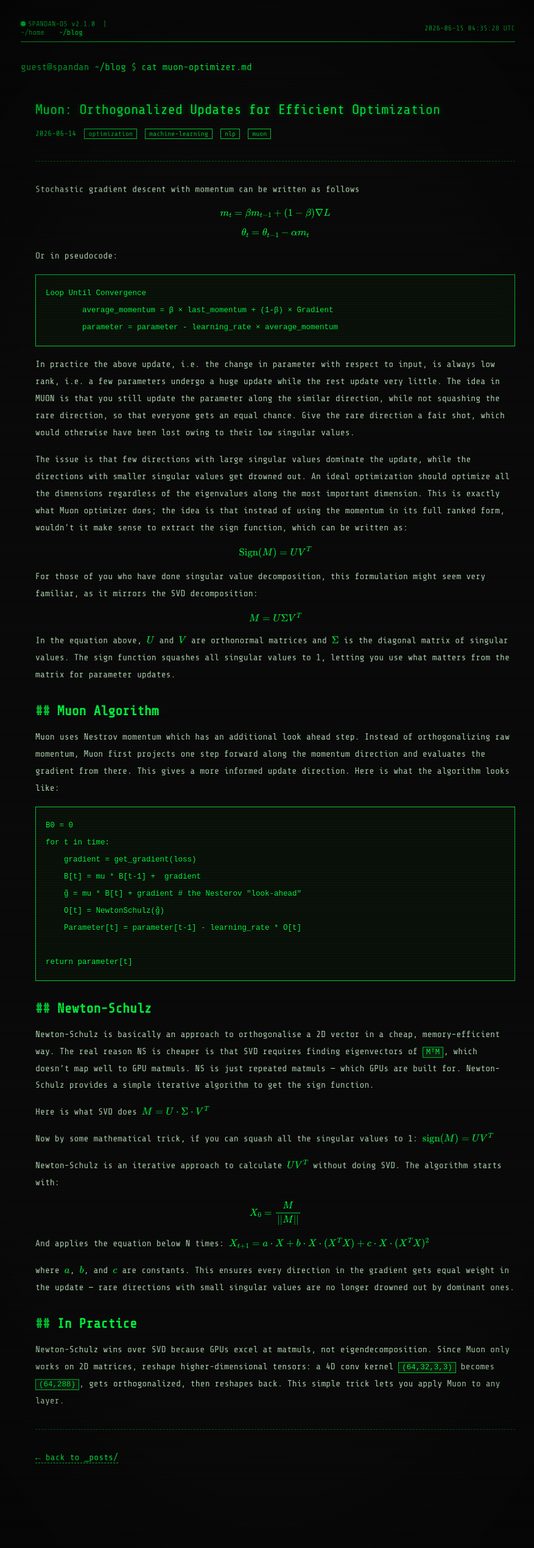
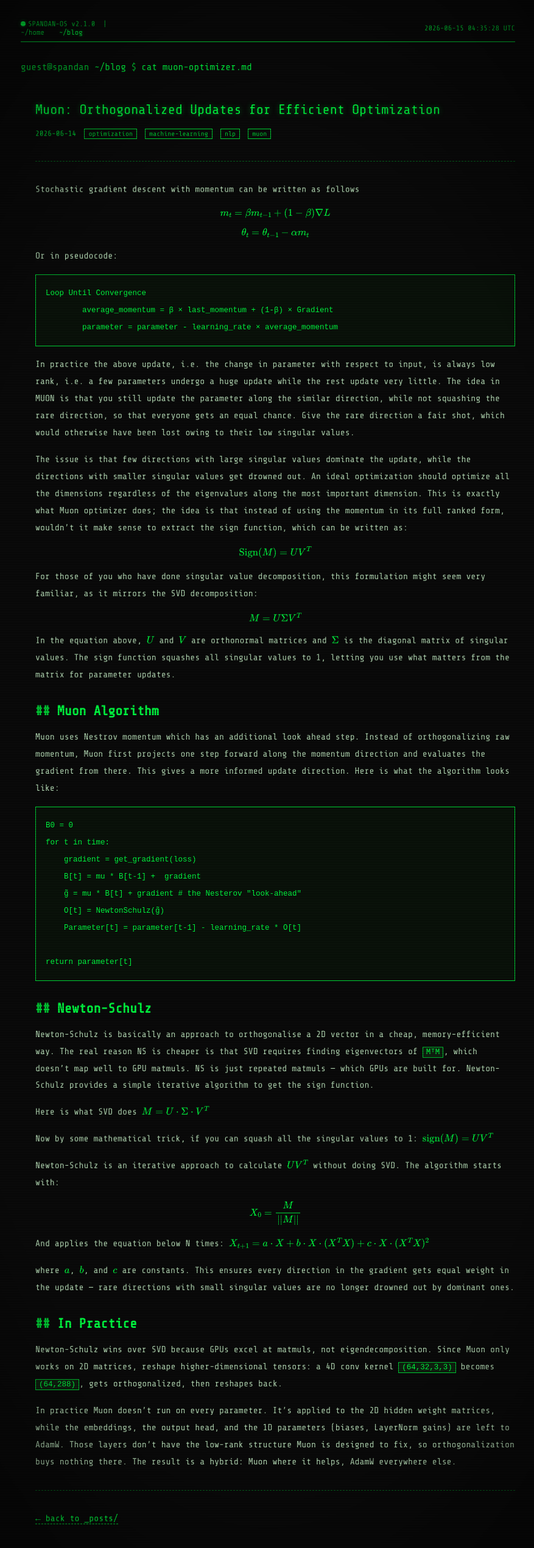
Before and after one commit to Spandyie/spandyie.github.io, a Jekyll site: the page built from _posts/2026-06-14-muon-optimizer.md, in a window 1280 px wide. Shown: the top 2539 px of the page at 61% size, without its empty margins (200-1077 px from the left). Built offline with Jekyll 4.4.1, drawn with Linux system fonts in a browser that asks for light colours.

Commit message:
Correct closing: Muon is hybrid with AdamW, not applied to every layer
Fix inaccuracy. Muon handles 2D hidden weight matrices; embeddings, output head, and 1D params use AdamW. Clarify why those layers don't benefit from orthogonalization.

Co-Authored-By: Claude Opus 4.8 <noreply@anthropic.com>

```diff
--- a/_posts/2026-06-14-muon-optimizer.md
+++ b/_posts/2026-06-14-muon-optimizer.md
@@ -67,4 +67,6 @@ where $a$, $b$, and $c$ are constants. This ensures every direction in the gradi
 
 ## In Practice
 
-Newton-Schulz wins over SVD because GPUs excel at matmuls, not eigendecomposition. Since Muon only works on 2D matrices, reshape higher-dimensional tensors: a 4D conv kernel `(64,32,3,3)` becomes `(64,288)`, gets orthogonalized, then reshapes back. This simple trick lets you apply Muon to any layer.
+Newton-Schulz wins over SVD because GPUs excel at matmuls, not eigendecomposition. Since Muon only works on 2D matrices, reshape higher-dimensional tensors: a 4D conv kernel `(64,32,3,3)` becomes `(64,288)`, gets orthogonalized, then reshapes back.
+
+In practice Muon doesn't run on every parameter. It's applied to the 2D hidden weight matrices, while the embeddings, the output head, and the 1D parameters (biases, LayerNorm gains) are left to AdamW. Those layers don't have the low-rank structure Muon is designed to fix, so orthogonalization buys nothing there. The result is a hybrid: Muon where it helps, AdamW everywhere else.
```
